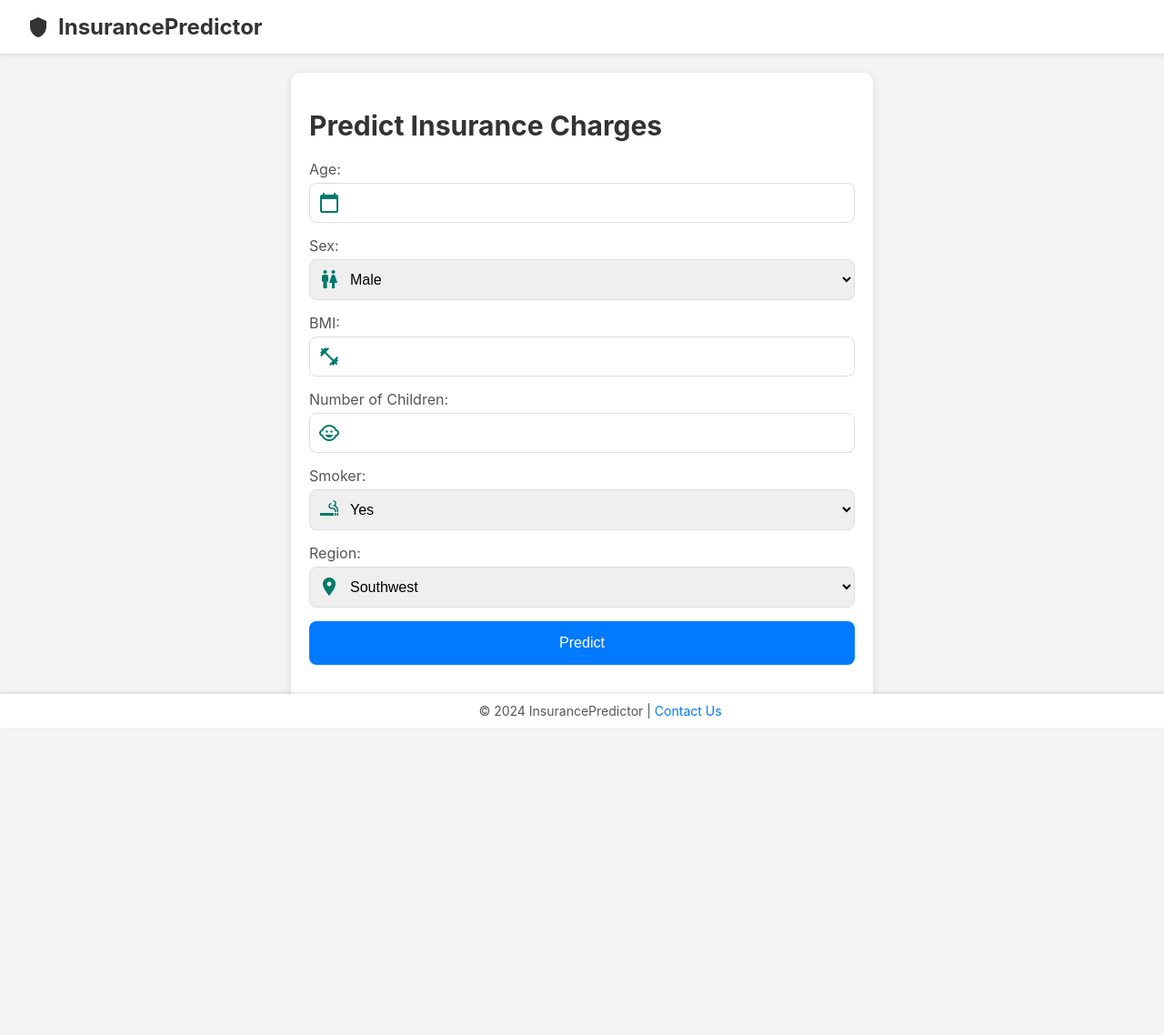
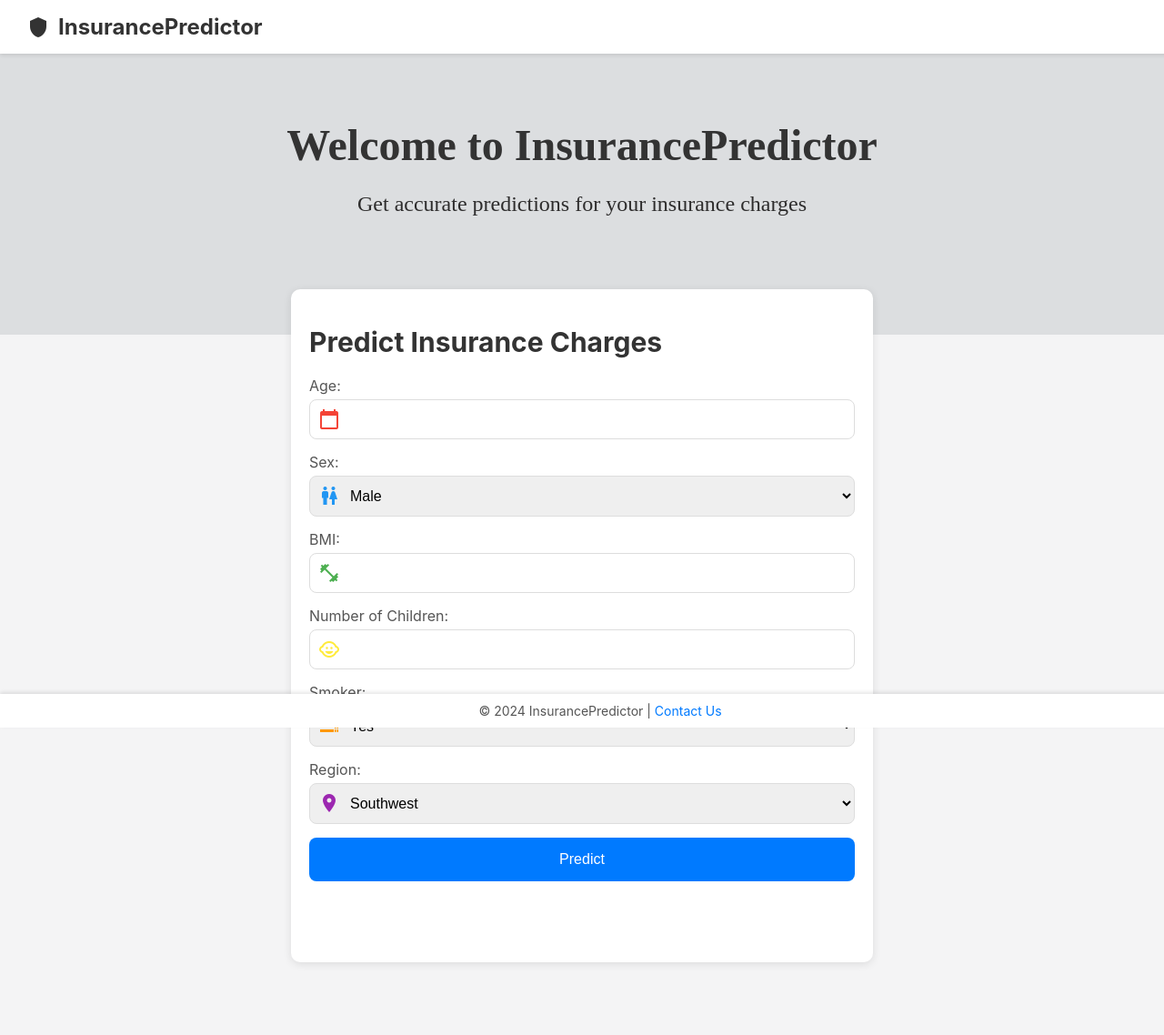
Before and after one commit to ThisaraAriyawansha/InsuranceChargePredictor, a Flask app: page / in a window 1280 px wide. Shown: the whole page at 91% size. Before the commit the page ends 790 px from the top, so only its background shows below. Run offline with Flask 3, Linux system fonts and the light colour scheme; parts of the project's set-up code (start-up, migrations or seed data) failed here and were passed over.

Commit message:
update index.html

```diff
--- a/templates/index.html
+++ b/templates/index.html
@@ -54,14 +54,50 @@
         .nav-link:hover {
             color: #007aff;
         }
+        .hero {
+            width: 100%;
+            background-color: #dcdee0;
+            background-size: cover;
+            background-position: center;
+            padding: 100px 20px;
+            text-align: center;
+            color: white;
+            font-family: 'Times New Roman', Times, serif;
+        }
+        .hero h1 {
+            font-size: 48px;
+            margin-bottom: 10px;
+        }
+        .hero p {
+            font-size: 24px;
+            margin-bottom: 30px;
+        }
+        .hero button {
+            padding: 15px 30px;
+            background-color: #007aff;
+            color: white;
+            border: none;
+            border-radius: 8px;
+            font-size: 18px;
+            cursor: pointer;
+            transition: background-color 0.3s, transform 0.3s;
+        }
+        .hero button:hover {
+            background-color: #0051a2;
+            transform: scale(1.02);
+        }
+        .hero button:active {
+            background-color: #004080;
+        }
         .container {
             width: 100%;
             max-width: 600px;
+            min-height: 700px;
             padding: 20px;
             background: #ffffff;
             border-radius: 10px;
             box-shadow: 0 2px 10px rgba(0, 0, 0, 0.1);
-            margin-top: 80px; /* Adjust for fixed navbar height */
+            margin-top: -50px; /* Adjust for overlap effect */
             margin-bottom: 80px; /* Adjust for fixed footer height */
         }
         h1 {
@@ -145,6 +181,63 @@
         footer a:hover {
             text-decoration: underline;
         }
+        /* Add this to your existing CSS */
+        @keyframes spin {
+    0% { transform: rotate(0deg); }
+    100% { transform: rotate(360deg); }
+}
+
+
+.spinner {
+    border: 4px solid rgba(0, 0, 0, 0.1);
+    border-left: 4px solid #007aff;
+    border-radius: 50%;
+    width: 30px;
+    height: 30px;
+    animation: spin 1s linear infinite;
+    position: absolute; /* Absolute positioning */
+    /* Customize these values for manual placement */
+    top: 950px; /* Distance from the top of the container */
+    left: 50%; /* Distance from the left of the container */
+    /* If needed, adjust the positioning to fit your layout */
+}
+#spinner {
+    display: none;
+}
+
+.input-field .material-icons {
+    position: absolute;
+    left: 10px;
+    top: 35px;
+    font-size: 24px; /* Adjust icon size if needed */
+    color: #00796b; /* Default color, will be overridden by specific colors below */
+}
+
+#age-icon {
+    color: #f44336; /* Red */
+}
+
+#sex-icon {
+    color: #2196f3; /* Blue */
+}
+
+#bmi-icon {
+    color: #4caf50; /* Green */
+}
+
+#children-icon {
+    color: #ffeb3b; /* Yellow */
+}
+
+#smoker-icon {
+    color: #ff9800; /* Orange */
+}
+
+#region-icon {
+    color: #9c27b0; /* Purple */
+}
+
+
     </style>
 </head>
 <body>
@@ -154,40 +247,46 @@
         </div>
         <div class="nav-links">
 
+
         </div>
     </nav>
+
+    <div class="hero">
+        <h1>Welcome to InsurancePredictor</h1>
+        <p style="color: rgb(45, 44, 44);">Get accurate predictions for your insurance charges</p>
+    </div>
 
     <div class="container">
         <h1>Predict Insurance Charges</h1>
         <form id="predictForm">
             <div class="input-field">
-                <label for="age"><span class="material-icons">calendar_today</span> Age:</label>
+                <label for="age"><span class="material-icons" id="age-icon">calendar_today</span> Age:</label>
                 <input type="number" id="age" name="age" required>
             </div>
             <div class="input-field">
-                <label for="sex"><span class="material-icons">wc</span> Sex:</label>
+                <label for="sex"><span class="material-icons" id="sex-icon">wc</span> Sex:</label>
                 <select id="sex" name="sex" required>
                     <option value="male">Male</option>
                     <option value="female">Female</option>
                 </select>
             </div>
             <div class="input-field">
-                <label for="bmi"><span class="material-icons">fitness_center</span> BMI:</label>
+                <label for="bmi"><span class="material-icons" id="bmi-icon">fitness_center</span> BMI:</label>
                 <input type="number" step="0.1" id="bmi" name="bmi" required>
             </div>
             <div class="input-field">
-                <label for="children"><span class="material-icons">child_care</span> Number of Children:</label>
+                <label for="children"><span class="material-icons" id="children-icon">child_care</span> Number of Children:</label>
                 <input type="number" id="children" name="children" required>
             </div>
             <div class="input-field">
-                <label for="smoker"><span class="material-icons">smoking_rooms</span> Smoker:</label>
+                <label for="smoker"><span class="material-icons" id="smoker-icon">smoking_rooms</span> Smoker:</label>
                 <select id="smoker" name="smoker" required>
                     <option value="yes">Yes</option>
                     <option value="no">No</option>
                 </select>
             </div>
             <div class="input-field">
-                <label for="region"><span class="material-icons">place</span> Region:</label>
+                <label for="region"><span class="material-icons" id="region-icon">place</span> Region:</label>
                 <select id="region" name="region" required>
                     <option value="southwest">Southwest</option>
                     <option value="southeast">Southeast</option>
@@ -195,9 +294,13 @@
                     <option value="northeast">Northeast</option>
                 </select>
             </div>
+
+
             <button type="submit">Predict</button>
+        <div class="result" id="result"></div>
+        <div class="spinner" id="spinner" style="display: none;"></div>
     </form>
-        <div class="result" id="result"></div>
+
     </div>
 
     <footer>
@@ -208,6 +311,16 @@
        document.getElementById('predictForm').addEventListener('submit', async function(event) {
     event.preventDefault();
 
+    // Hide the button and show the spinner
+    const button = event.target.querySelector('button');
+    const spinner = document.getElementById('spinner');
+    const resultDiv = document.getElementById('result');
+
+    button.style.display = 'none';  // Hide the button
+    spinner.style.display = 'inline-block';  // Show the spinner
+
+    // Simulate a 3-second delay for the "thinking" animation
+    setTimeout(async () => {
         const formData = {
             age: parseInt(document.getElementById('age').value),
             sex: document.getElementById('sex').value,
@@ -235,12 +348,18 @@
                 throw new Error(data.error);
             }
 
-                document.getElementById('result').innerText = `Predicted Charges: $${data.charges.toFixed(2)}`;
+            resultDiv.innerText = `Predicted Charges: $${data.charges.toFixed(2)}`;
         } catch (error) {
             console.error('Error:', error);
-                document.getElementById('result').innerText = `An error occurred: ${error.message}`;
+            resultDiv.innerText = `An error occurred: ${error.message}`;
+        } finally {
+            // Hide the spinner and show the button again
+            spinner.style.display = 'none';
+            button.style.display = 'block';
         }
+    }, 3000); // 3 seconds delay
 });
+
     </script>
 </body>
 </html>
```
Lines whose indentation alone changed are shown as unchanged.
